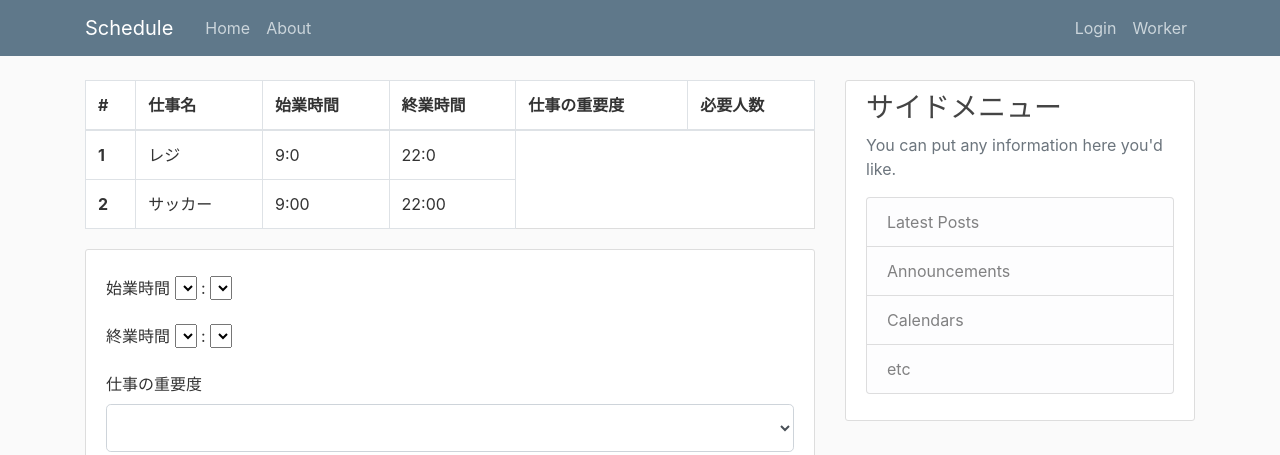
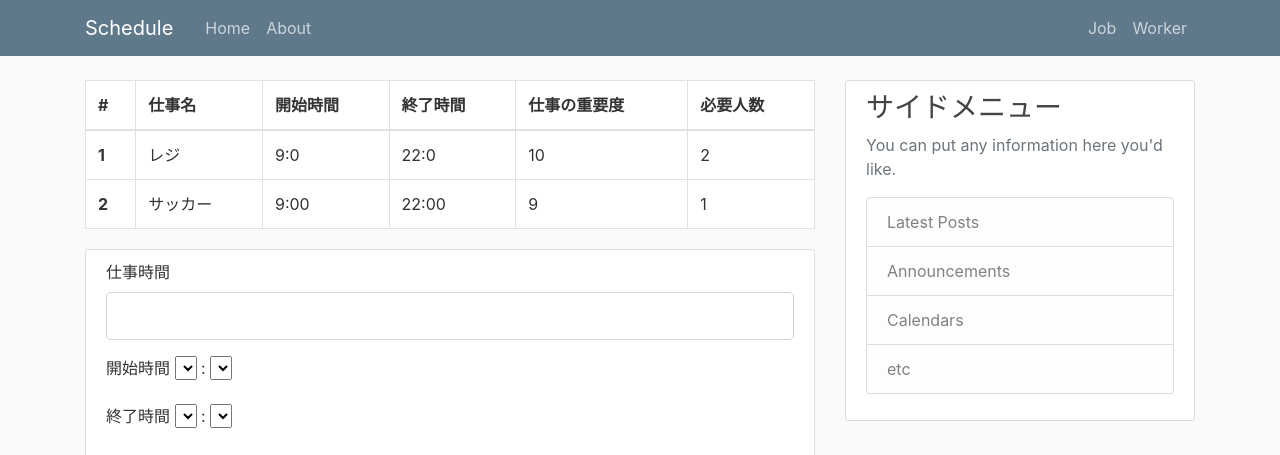
Before and after one commit to shugoY45/portfolio, a Flask app: template flask_schedule/templates/job.html in a window 1280 px wide. Shown: the top 455 px of the page. Run offline with Flask 2, Linux system fonts and the light colour scheme; the template is opened without the code that fills it: values that come from a table or form of the project are taken from there, others are empty; data comes from the database, SQL or seed files in the repository; both versions use the stored data as it was after the commit; some libraries are stand-ins or nearby versions.

Commit message:
add job.html

```diff
--- a/flask_schedule/forms.py
+++ b/flask_schedule/forms.py
@@ -12,10 +12,10 @@ class WorkerForm(FlaskForm):
   submit = SubmitField('送信')
 
 class JobForm(FlaskForm):
-  workername = StringField('名前',validators=[DataRequired(), Length(min=2, max=20)])
-  starttime_hour = SelectField('始業時間',validators=[DataRequired()])
+  jobname = StringField('仕事時間',validators=[DataRequired(), Length(min=2, max=20)])
+  starttime_hour = SelectField('開始時間',validators=[DataRequired()])
   starttime_minutes = SelectField(':',validators=[DataRequired()])
-  endtime_hour = SelectField('終業時間',validators=[DataRequired()])
+  endtime_hour = SelectField('終了時間',validators=[DataRequired()])
   endtime_minutes = SelectField(':',validators=[DataRequired()])
   required_number = IntegerField('必要人数', validators=[DataRequired()])
   priorty = SelectField('仕事の重要度',validators=[DataRequired()])
--- a/flask_schedule/routes.py
+++ b/flask_schedule/routes.py
@@ -1,7 +1,7 @@
 from flask import render_template, url_for, flash, redirect, request
 from flask_schedule import app, db
 from flask_schedule.forms import WorkerForm ,JobForm
-from make_shift.setting import hourlist,minuteslist
+from make_shift.setting import hourlist,minuteslist, priorty_list
 from flask_schedule.models import Worker ,Job
 
 
@@ -62,12 +62,13 @@ def job():
   form.starttime_minutes.choices = minuteslist
   form.endtime_hour.choices = hourlist
   form.endtime_minutes.choices = minuteslist
+  form.priorty.choices = priorty_list
   if request.method == "GET":
     return render_template('job.html',form=form,jobs=jobs)
   if request.method == 'POST':
     if form.validate_on_submit():
       # flash('Your post has been created!', 'success')
-      job = Job(jobname=form.jobname.data, starttime=form.starttime_hour.data+':'+form.starttime_minutes.data, endtime=form.endtime_hour.data+':'+form.endtime_minutes.data, weight=weight , required_number=required_number)
+      job = Job(jobname=form.jobname.data, starttime=form.starttime_hour.data+':'+form.starttime_minutes.data, endtime=form.endtime_hour.data+':'+form.endtime_minutes.data, priorty=form.priorty.data , required_number=form.required_number.data)
       db.session.add(job)
       db.session.commit()
       jobs = Job.query.all()
--- a/flask_schedule/templates/job.html
+++ b/flask_schedule/templates/job.html
@@ -5,8 +5,8 @@
       <tr>
         <th scope="col">#</th>
         <th scope="col">仕事名</th>
-        <th scope="col">始業時間</th>
-        <th scope="col">終業時間</th>
+        <th scope="col">開始時間</th>
+        <th scope="col">終了時間</th>
         <th scope="col">仕事の重要度</th>
         <th scope="col">必要人数</th>
       </tr>
@@ -18,6 +18,8 @@
         <td>{{ job.jobname }}</td>
         <td>{{ job.starttime }}</td>
         <td>{{ job.endtime }}</td>
+        <td>{{ job.priorty }}</td>
+        <td>{{ job.required_number }}</td>
       </tr>
       {% endfor %}
     </tbody>
--- a/flask_schedule/templates/layout.html
+++ b/flask_schedule/templates/layout.html
@@ -26,7 +26,7 @@
           </div>
           <!-- Navbar Right Side -->
           <div class="navbar-nav">
-            <a class="nav-item nav-link" href="{{ url_for('hello') }}">Login</a>
+            <a class="nav-item nav-link" href="{{ url_for('job') }}">Job</a>
             <a class="nav-item nav-link" href="{{ url_for('worker') }}">Worker</a>
           </div>
         </div>
```
Also changed, not shown: make_shift/setting.py (+9 -4 lines), flask_schedule/site.db.
